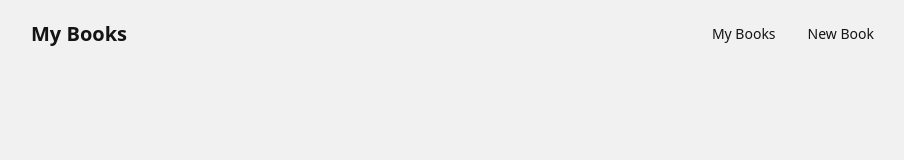
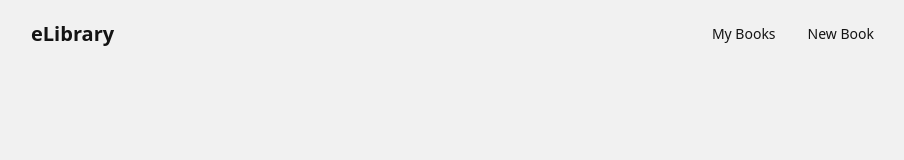
Before and after one commit to StefanLearnsCS/eLibrary, a React (Create React App) app in the folder app/: page / in a window 1280 px wide. Shown: the top 160 px of the page, without its empty margins (186-1090 px from the left). Built offline with nearby package versions, Linux system fonts and the light colour scheme; the HTML template or start-up script is replaced by a standard one.

Commit message:
Typo corrected

```diff
--- a/app/src/components/NavBar.tsx
+++ b/app/src/components/NavBar.tsx
@@ -5,7 +5,7 @@ export const NavBar: React.FC = () => {
     return (
         <div className="navbar bg-base-100">
             <div className="flex-1">
-                <a className="btn btn-ghost text-xl"><Link to={'/'}> My Books </Link></a>
+                <a className="btn btn-ghost text-xl"><Link to={'/'}> eLibrary </Link></a>
             </div>
             <div className="flex-none">
                 <ul className="menu menu-horizontal px-1">
```
